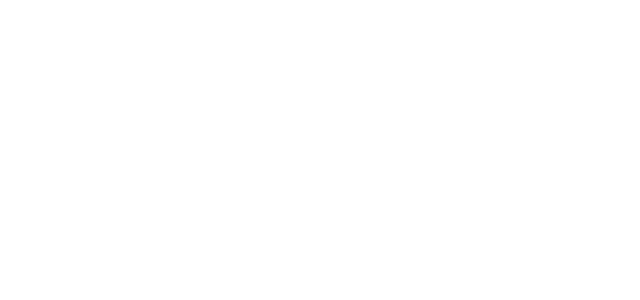
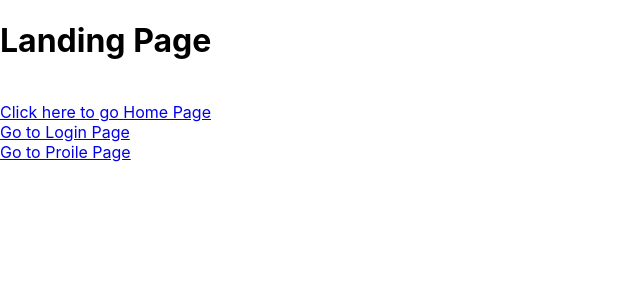
Before and after one commit to karthickvkumar/vshesh-08, a React (Create React App) app in the folder react-project/: page / in a window 1280 px wide. Before the commit this address had no page. Shown: the top 300 px of the page, without its empty margins (0-640 px from the left). Built offline with nearby package versions, Linux system fonts and the light colour scheme.

Commit message:
commit message

```diff
--- a/react-project/src/App.js
+++ b/react-project/src/App.js
@@ -1,16 +1,18 @@
 import React from "react";
 import {BrowserRouter, Routes, Route} from "react-router-dom";
-import HeaderSection from "./components/header";
-import FooterSection from "./components/footer";
+// import HeaderSection from "./components/header";
+// import FooterSection from "./components/footer";
 
 import HomeScreen from "./pages/home-page";
 import LoginScreen from "./pages/login-page";
 import ProfileScreen from "./pages/profile-page";
+import LandingScreen from "./pages/landing-page";
 
 function App() {
   return (
     <BrowserRouter>
       <Routes>
+        <Route path="" element={<LandingScreen></LandingScreen>} ></Route>
         <Route path="home" element={<HomeScreen></HomeScreen>}></Route>
         <Route path="login" element={<LoginScreen></LoginScreen>}></Route>
         <Route path="details" element={<ProfileScreen></ProfileScreen>}></Route>
--- a/react-project/src/components/header.js
+++ b/react-project/src/components/header.js
@@ -24,8 +24,8 @@
       <button onClick={() => welcomeMessage()}>Click here!</button>
       <button onClick={() => dispalyMessage()} >Pint Message</button>
 
-      <img src={require("../images/shinchan.png")} width="300" />
-      <img src="https://cdni.autocarindia.com/utils/imageresizer.ashx?n=https://cms.haymarketindia.net/model/uploads/modelimages/Ultraviolette-Automotive-F77-071220221608.jpg&w=872&h=578&q=75&c=1" width="300" />
+      <img src={require("../images/shinchan.png")} width="300" alt="shinchan" />
+      <img src="https://cdni.autocarindia.com/utils/imageresizer.ashx?n=https://cms.haymarketindia.net/model/uploads/modelimages/Ultraviolette-Automotive-F77-071220221608.jpg&w=872&h=578&q=75&c=1" width="300" alt="autocarindia" />
     </div>
   )
 }
--- a/react-project/src/pages/home-page.js
+++ b/react-project/src/pages/home-page.js
@@ -1,9 +1,12 @@
 import React from "react";
+
+import {NavLink} from "react-router-dom";
 
 const HomeScreen = () => {
   return(
     <div>
       <h1>Home Page</h1>
+      <NavLink to="/">Go back to Landing Page</NavLink>
     </div>
   )
 }
--- /dev/null
+++ b/react-project/src/pages/landing-page.js
@@ -0,0 +1,18 @@
+import React from "react";
+import {NavLink} from "react-router-dom";
+
+const LandingScreen = () => {
+  return(
+    <div>
+      <h1>Landing Page</h1>
+      <br/>
+      <NavLink to="/home">Click here to go Home Page</NavLink>
+      <br/>
+      <NavLink to="/login">Go to Login Page</NavLink>
+      <br/>
+      <NavLink to="/details">Go to Proile Page</NavLink>
+    </div>
+  )
+}
+
+export default LandingScreen;
```
